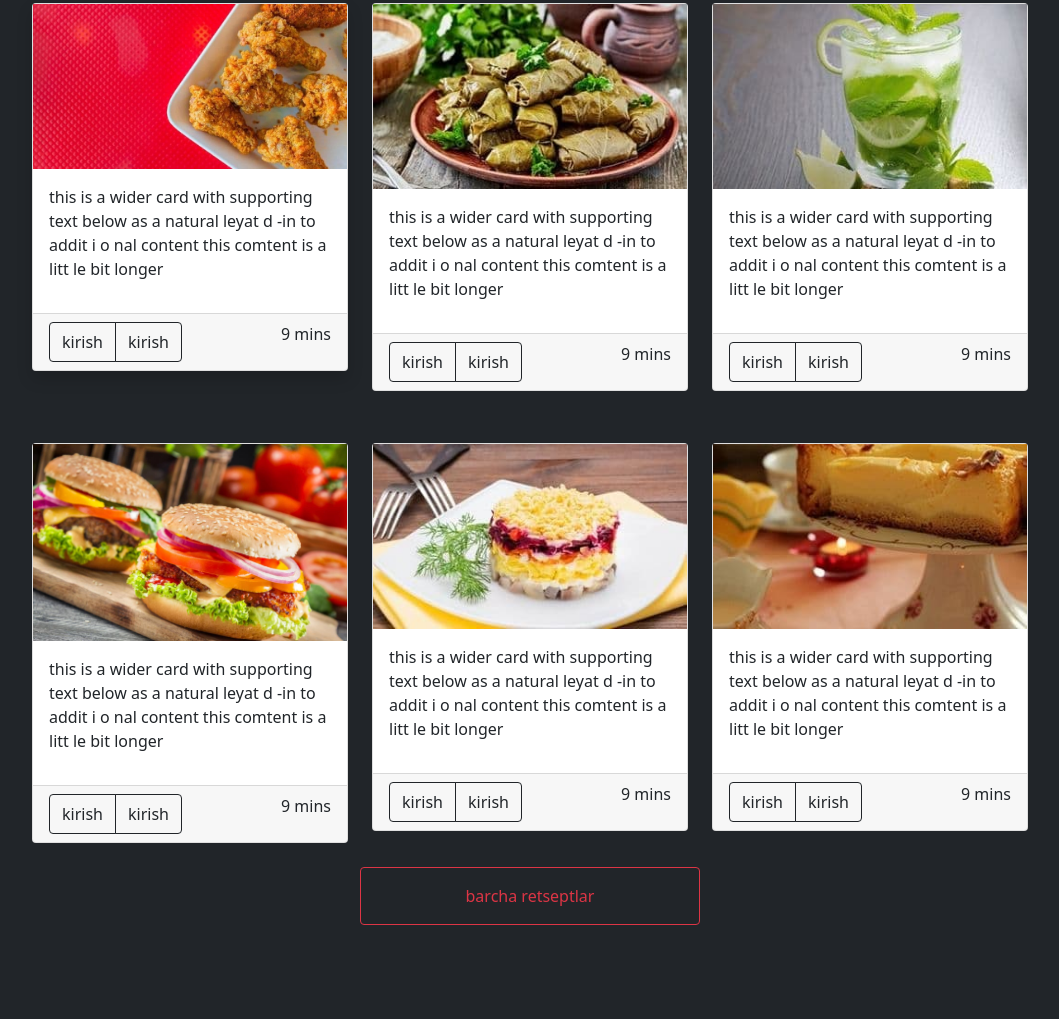
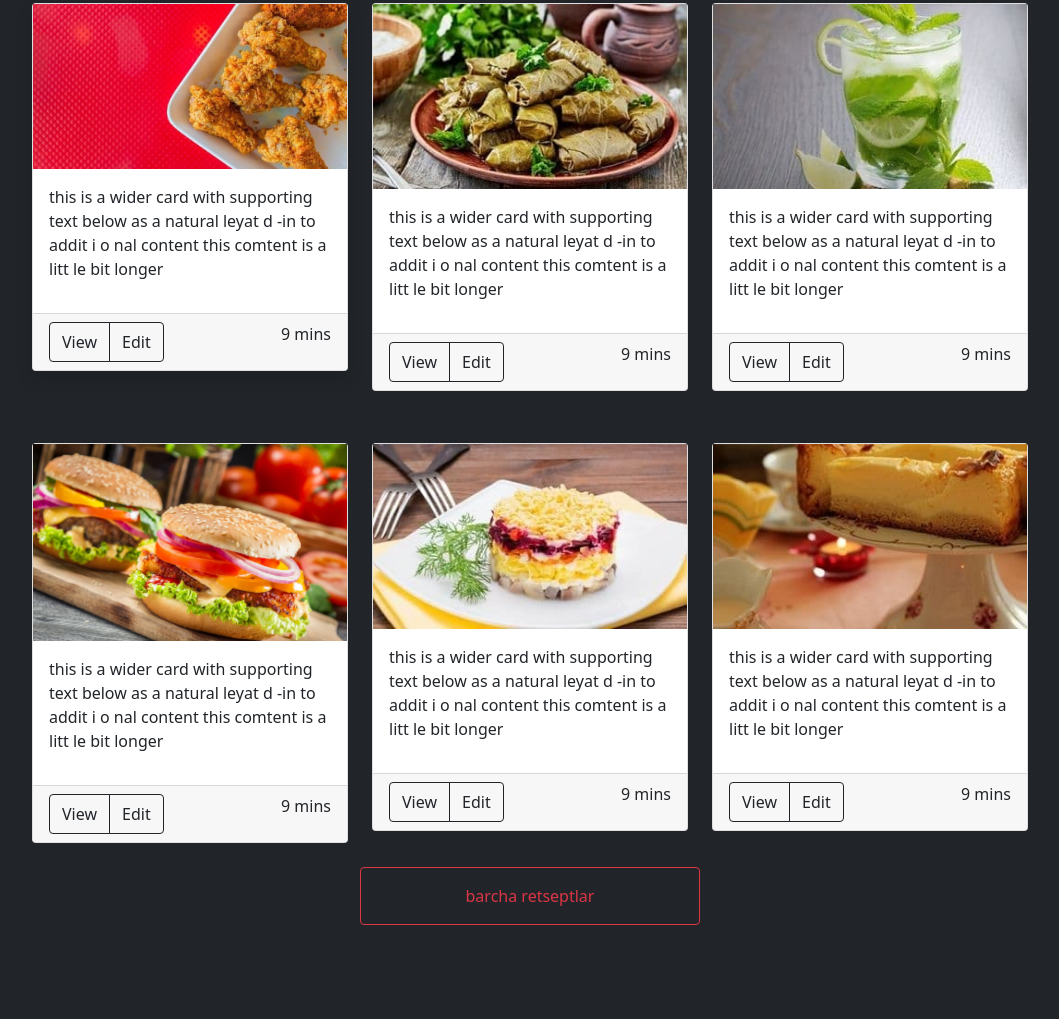
Before and after one commit to bilollidinabduvohidov/uy-ishi_28, a plain HTML site: page index.html in a window 1280 px wide. Shown: the part 556-1575 px from the top of the page, without its empty margins (110-1169 px from the left). Drawn offline with Linux system fonts and the light colour scheme.

Commit message:
button and html

```diff
--- a/index.html
+++ b/index.html
@@ -57,9 +57,9 @@
                        </div>
                        <div class="card-footer d-flex justify-content-between">
                         <div class="btn-group">
-                            <button class="btn btn-outline-dark">kirish</button>
+                            <button class="btn btn-outline-dark">View</button>
 
-                            <button class="btn btn-outline-dark">kirish</button>
+                            <button class="btn btn-outline-dark">Edit</button>
                         </div>
                         <p class="">9 mins</p>
                     </div>
@@ -74,9 +74,9 @@
                        </div>
                        <div class="card-footer d-flex justify-content-between">
                         <div class="btn-group">
-                            <button class="btn btn-outline-dark">kirish</button>
+                            <button class="btn btn-outline-dark">View</button>
 
-                            <button class="btn btn-outline-dark">kirish</button>
+                            <button class="btn btn-outline-dark">Edit</button>
                         </div>
                         <p class="">9 mins</p>
                     </div>
@@ -91,9 +91,9 @@
                        </div>
                        <div class="card-footer d-flex justify-content-between">
                         <div class="btn-group">
-                            <button class="btn btn-outline-dark">kirish</button>
+                            <button class="btn btn-outline-dark">View</button>
 
-                            <button class="btn btn-outline-dark">kirish</button>
+                            <button class="btn btn-outline-dark">Edit</button>
                         </div>
                         <p class="">9 mins</p>
                     </div>
@@ -108,9 +108,9 @@
                        </div>
                        <div class="card-footer d-flex justify-content-between">
                         <div class="btn-group">
-                            <button class="btn btn-outline-dark">kirish</button>
+                            <button class="btn btn-outline-dark">View</button>
 
-                            <button class="btn btn-outline-dark">kirish</button>
+                            <button class="btn btn-outline-dark">Edit</button>
                         </div>
                         <p class="">9 mins</p>
                     </div>
@@ -125,9 +125,9 @@
                        </div>
                        <div class="card-footer d-flex justify-content-between">
                         <div class="btn-group">
-                            <button class="btn btn-outline-dark">kirish</button>
+                            <button class="btn btn-outline-dark">View</button>
 
-                            <button class="btn btn-outline-dark">kirish</button>
+                            <button class="btn btn-outline-dark">Edit</button>
                         </div>
                         <p class="">9 mins</p>
                     </div>
@@ -142,9 +142,9 @@
                        </div>
                        <div class="card-footer d-flex justify-content-between">
                         <div class="btn-group">
-                            <button class="btn btn-outline-dark">kirish</button>
+                            <button class="btn btn-outline-dark">View</button>
 
-                            <button class="btn btn-outline-dark">kirish</button>
+                            <button class="btn btn-outline-dark">Edit</button>
                         </div>
                         <p class="">9 mins</p>
                     </div>
```
